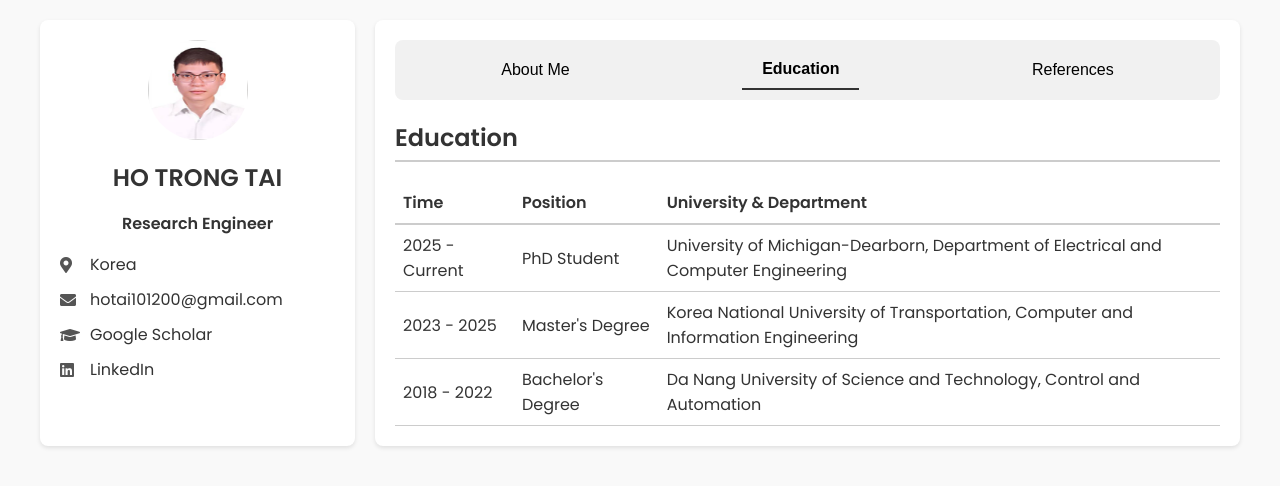
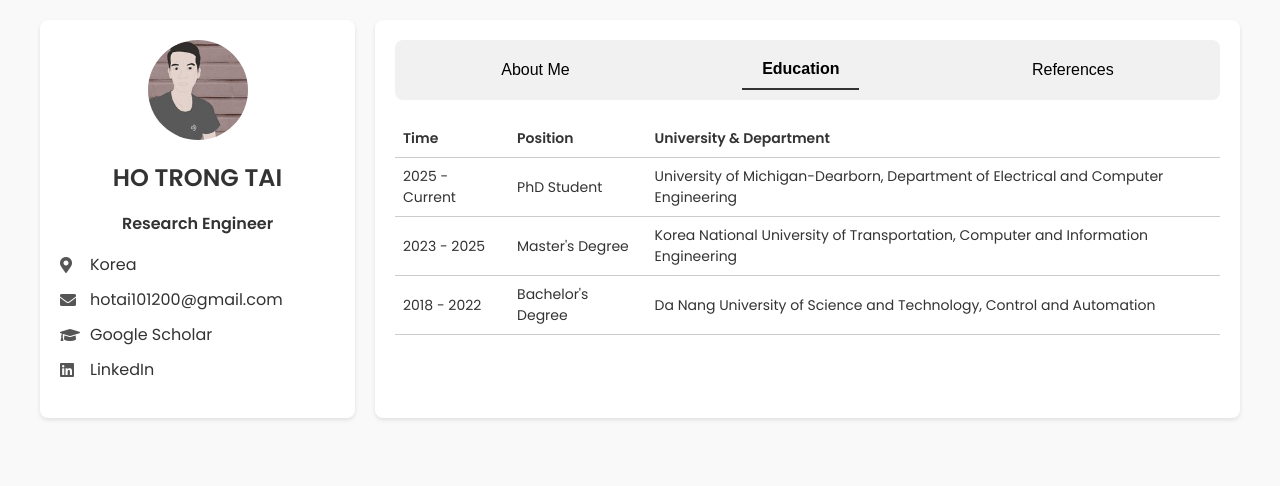
Before and after one commit to xinconcoc/xinconcoc.github.io, a plain HTML site: page index.html in a window 1280 px wide. Both pictures are taken after a click on the button "Education". Drawn offline with Linux system fonts and the light colour scheme.

Commit message:
Update index.html

```diff
--- a/index.html
+++ b/index.html
@@ -109,13 +109,23 @@
       .sidebar ul li a:hover {
         text-decoration: underline;
       }
+      table {
+        width: 100%;
+        border-collapse: collapse;
+      }
+      th, td {
+        text-align: left;
+        padding: 8px;
+        font-size: 14px;
+        border-bottom: 1px solid #ccc;
+      }
     </style>
   </head>
   <body>
     <div class="container">
       <!-- Sidebar -->
       <div class="sidebar">
-        <img src="images/Picture1.png" alt="HO TRONG TAI" class="profile-pic">
+        <img src="images/avatar.jpg" alt="HO TRONG TAI" class="profile-pic">
         <h2>HO TRONG TAI</h2>
         <p>Research Engineer</p>
         <ul>
@@ -137,38 +147,39 @@
         <div id="about" class="section active">
           <h2>About Me</h2>
           <p>I earned my Bachelor’s degree in Control and Automation from Da Nang University of Science and Technology (DUT) in 2022. After graduation, I received a scholarship to pursue a Master’s degree in Computer Information Engineering at Korea National University of Transportation (KNUT) under the supervision of <a href="https://scholar.google.com/citations?user=rjN2J0cAAAAJ&hl=vi&oi=ao" target="_blank">Professor Kim Yong-Hwa</a>. My research during this time focused on applying semi-supervised and self-supervised learning algorithms, incorporating contrastive learning and complementary labeling, to fault diagnosis in power systems.</p>
-          <p>In 2025, I completed my Master’s degree and was awarded a scholarship to pursue a PhD in Electrical and Computer Engineering at the University of Michigan-Dearborn (UM) under the supervision of <a href="https://scholar.google.com/citations?user=OckjbHUAAAAJ&hl=vi&oi=ao" target="_blank">Associate Professor Bui Van Hai</a> and <a href="https://scholar.google.com/citations?user=lQmHxuEAAAAJ&hl=vi" target="_blank">Professor Wencong Su</a>. My current research focuses on the applications of machine learning in the optimal operation of power systems, particularly in optimizing power flow (OPF). I am exploring advanced techniques, including combined CNN-LSTM models with attention mechanisms, graph neural networks, and reinforcement learning integrated with physics-informed approaches.</p>
+          <p>In 2025, I completed my Master’s degree and was awarded a scholarship to pursue a PhD in Electrical and Computer Engineering at the University of Michigan-Dearborn (UM) under the supervision of <a href="https://scholar.google.com/citations?user=OckjbHUAAAAJ&hl=vi&oi=ao" target="_blank">Associate Professor Bui Van Hai</a> and <a href="https://scholar.google.com/citations?user=lQmHxuEAAAAJ&hl=vi&oi=ao" target="_blank">Professor Wencong Su</a>. My current research focuses on the applications of machine learning in the optimal operation of power systems, particularly in optimizing power flow (OPF). I am exploring advanced techniques, including combined CNN-LSTM models with attention mechanisms, graph neural networks, and reinforcement learning integrated with physics-informed approaches.</p>
           <p>I am deeply passionate about leveraging cutting-edge machine learning techniques to enhance the reliability, efficiency, and sustainability of modern power systems.</p>
         </div>
+
         <div id="education" class="section">
-          <h2>Education</h2>
-          <table style="width: 100%; border-collapse: collapse;">
+          <table>
             <thead>
               <tr>
-                <th style="text-align: left; padding: 8px; border-bottom: 2px solid #ccc;">Time</th>
-                <th style="text-align: left; padding: 8px; border-bottom: 2px solid #ccc;">Position</th>
-                <th style="text-align: left; padding: 8px; border-bottom: 2px solid #ccc;">University & Department</th>
+                <th>Time</th>
+                <th>Position</th>
+                <th>University & Department</th>
               </tr>
             </thead>
             <tbody>
               <tr>
-                <td style="padding: 8px; border-bottom: 1px solid #ccc;">2025 - Current</td>
-                <td style="padding: 8px; border-bottom: 1px solid #ccc;">PhD Student</td>
-                <td style="padding: 8px; border-bottom: 1px solid #ccc;">University of Michigan-Dearborn, Department of Electrical and Computer Engineering</td>
+                <td>2025 - Current</td>
+                <td>PhD Student</td>
+                <td>University of Michigan-Dearborn, Department of Electrical and Computer Engineering</td>
               </tr>
               <tr>
-                <td style="padding: 8px; border-bottom: 1px solid #ccc;">2023 - 2025</td>
-                <td style="padding: 8px; border-bottom: 1px solid #ccc;">Master's Degree</td>
-                <td style="padding: 8px; border-bottom: 1px solid #ccc;">Korea National University of Transportation, Computer and Information Engineering</td>
+                <td>2023 - 2025</td>
+                <td>Master's Degree</td>
+                <td>Korea National University of Transportation, Computer and Information Engineering</td>
               </tr>
               <tr>
-                <td style="padding: 8px; border-bottom: 1px solid #ccc;">2018 - 2022</td>
-                <td style="padding: 8px; border-bottom: 1px solid #ccc;">Bachelor's Degree</td>
-                <td style="padding: 8px; border-bottom: 1px solid #ccc;">Da Nang University of Science and Technology, Control and Automation</td>
+                <td>2018 - 2022</td>
+                <td>Bachelor's Degree</td>
+                <td>Da Nang University of Science and Technology, Control and Automation</td>
               </tr>
             </tbody>
           </table>
         </div>
+
         <div id="references" class="section">
           <h2>References</h2>
           <ul>
```
